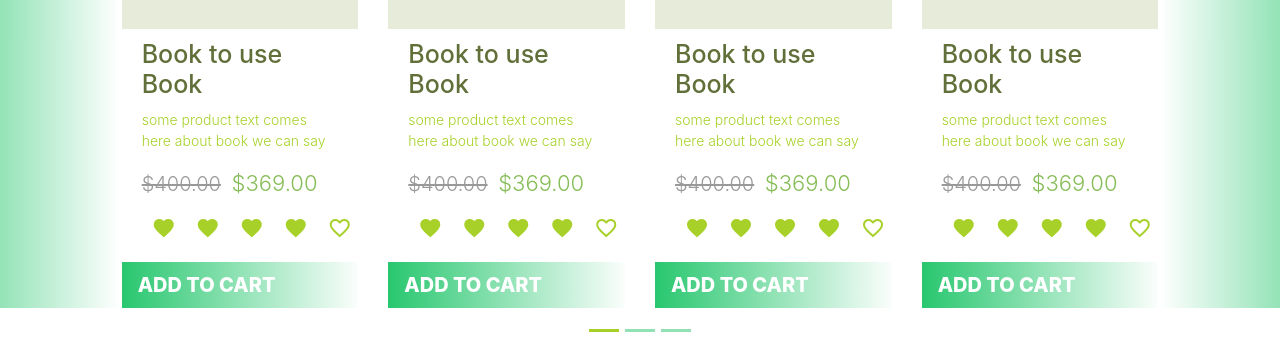
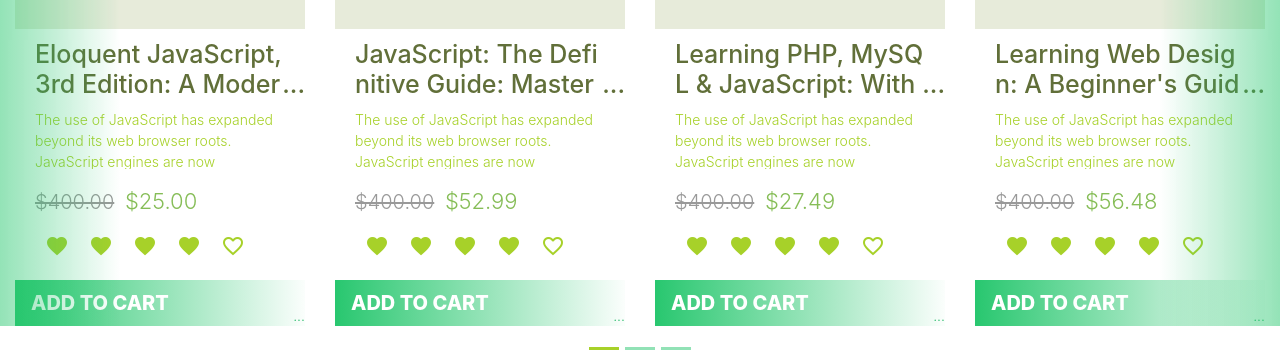
Before and after one commit to KevinThoriya/Book_e_commerce_django, a Django app: page /next_level/ in a window 1280 px wide; the page is wider, and only the part inside the window is pictured. Shown: the part 1170-1527 px from the top of that part. Run offline with Django 3.2, Linux system fonts and the light colour scheme; data comes from the database, SQL or seed files in the repository; both versions use the stored data as it was after the commit; some libraries are stand-ins or nearby versions; some web fonts are replaced.

Commit message:
make a website dynamic

```diff
--- a/app1/next_level/next_level_views.py
+++ b/app1/next_level/next_level_views.py
@@ -38,9 +38,17 @@
 def index(request):
     context = get_common_values(request)
     context.update({
-        'offers' : Offer_banner.running_offers()
+        'offers' : Offer_banner.running_offers(),
+        'book_python' : Book.objects.filter(book_category='Python')[:10],
+        'book_JavaScript' : Book.objects.filter(book_category='JavaScript')[:10],
+        'book_ASP_NET' : Book.objects.filter(book_category='ASP_NET')[:10],
+        'book_CSS' : Book.objects.filter(book_category='CSS')[:10],
+        'book_Compiler' : Book.objects.filter(book_category='Compiler')[:10],
+        'book_Rubi' : Book.objects.filter(book_category='Rubi')[:10],
+        'book_Java' : Book.objects.filter(book_category='Java')[:10],
+        'extra_books' : Book.objects.all()[:10]
     })
-    print(context)
+
     return render(request,'app1/next_level/index.html',context)
 
 def product_detail(request):
@@ -53,7 +61,9 @@
 
 def book_list(request):
     context = get_common_values(request)
-    # Sorting, filtering of book done here based on passing pera
+    context.update({
+        'books': Book.objects.all()[:50]
+    })
     return render(request,'app1/next_level/book_list.html',context)
 
 def services(request):
@@ -134,9 +144,11 @@
     rendering_div = ''
     product_dic = {}
     if not cate == 'All Categories':
-        product_dic.update({'image_url':static('app1/images/next_level/'+cate.lower()+'_demo.png')})
-    for i in range(0,10):
-        rendering_div += template.render(product_dic,request)
+        product_dic.update({'books': Book.objects.filter(book_category=cate)})
+    else :
+        product_dic.update({'books': Book.objects.all()})
+    for i in product_dic['books']:
+        rendering_div += template.render({'book': i},request)
     return HttpResponse(json.dumps({'result': rendering_div}))
 
 
--- a/app1/static/app1/css/res_style.css
+++ b/app1/static/app1/css/res_style.css
@@ -187,10 +187,23 @@
     font-size: 110%;
 }
 .product__name_h4 {
+    position: relative;
     font-size: 25px;
     margin: 10px 0;
     color: var(--text-color2);
     padding: 0px 20px;
+    --max-lines: 2;
+    --lh : 30px;
+    max-height: calc(var(--lh) * var(--max-lines));
+    overflow: hidden;
+    word-break: break-all;
+
+}
+.product__name_h4::before{
+    content: '...';
+    position: absolute;
+    right: 0;
+    bottom: 0;
 }
 .star_rating_list{
     display: flex;
@@ -261,6 +274,16 @@
 .product__line{
     color: var(--text-color3);
     padding: 0px 20px;
+    height: 60px;
+    overflow: hidden;
+    break-word: break-word;
+}
+.product__line::before{
+    content: '...';
+    position: absolute;
+    right: 0;
+    bottom: 0;
+    color: #23ba67;
 }
 .view-more-cont{
     display: none;
--- a/app1/templates/app1/next_level/conponents/best_sellers.html
+++ b/app1/templates/app1/next_level/conponents/best_sellers.html
@@ -1,3 +1,4 @@
+{% load customtag %}
 <div class="best_sellers">
   <div class="bs_Bottom">
     <div class="container-fluid">
@@ -6,38 +7,23 @@
         <div id="{{ id }}" class="carousel slide row" data-ride="carousel" data-interval="0">
           <!-- Carousel indicators -->
           <ol class="carousel-indicators bs_notification">
-            <li data-target="#{{id}}" data-slide-to="2" class="bs_notifer active"></li>
-            <li data-target="#{{id}}" data-slide-to="0" class="bs_notifer "></li>
-            <li data-target="#{{id}}" data-slide-to="1" class="bs_notifer "></li>
+            {% for book in books|length|range_for_carousel:4 %}
+            <li data-target="#{{id}}" data-slide-to="{{forloop.counter}}" class="bs_notifer {% if forloop.first %}active{% endif %}"></li>
+            {% endfor %}
           </ol>
           <!-- Wrapper for carousel items -->
-          <div class="col-lg-1 col-xs-1"></div>
-          <div class="carousel-inner col-lg-10 col-xs-10">
-            <div class="carousel-item active">
-              <div class="row">
-                {% include 'app1/next_level/conponents/product_view.html'%}
-                {% include 'app1/next_level/conponents/product_view.html'%}
-                {% include 'app1/next_level/conponents/product_view.html'%}
-                {% include 'app1/next_level/conponents/product_view.html'%}
-              </div>
-            </div>
-            <div class="carousel-item ">
-              <div class="row">
-                {% include 'app1/next_level/conponents/product_view.html'%}
-                {% include 'app1/next_level/conponents/product_view.html'%}
-                {% include 'app1/next_level/conponents/product_view.html'%}
-                {% include 'app1/next_level/conponents/product_view.html'%}
-              </div>
-            </div>
-            <div class="carousel-item ">
-              <div class="row">
-                {% include 'app1/next_level/conponents/product_view.html'%}
-                {% include 'app1/next_level/conponents/product_view.html'%}
-                {% include 'app1/next_level/conponents/product_view.html'%}
-                {% include 'app1/next_level/conponents/product_view.html'%}
-              </div>
-            </div>
-          </div>
+          <div class="carousel-inner col-lg-12 col-xs-12">
+            {% for book in books %}
+            {% if forloop.counter|add:"-1"|divisibleby:4 or forloop.first %}
+            <div class="carousel-item {% if forloop.first %}active{% endif %}">
+                  <div class="row">
+              {% endif %}
+                      {% include 'app1/next_level/conponents/product_view.html' with book=book %}
+                    {% if forloop.counter|divisibleby:4 or forloop.last %}
+                  </div>
+                </div>
+                    {% endif %}
+                    {% endfor %}
           <!-- Carousel controls -->
           <a class="carousel-control-prev bs_prev" href="#{{id}}" data-slide="prev">
             <span class="carousel-control-prev-icon"></span>
--- a/app1/templates/app1/next_level/conponents/product_view.html
+++ b/app1/templates/app1/next_level/conponents/product_view.html
@@ -4,7 +4,7 @@
   <div class="thumb-wrapper">
     <span class="Product__new">New</span>
     <div class="product__image">
-      <img src="{{ image_url|ifUrlelseStatic:'app1/images/next_level/demo.jpg' }}" class="img-fluid" alt="">
+      <img src="{{ book.book_image.url|ifUrlelseStatic:'app1/images/next_level/demo.jpg' }}" class="img-fluid" alt="">
       <div class="view-more-cont">
         <a data-fancybox data-type="ajax" data-src="{% url 'product_detail_view_n'%}" href="javascript:;">
           <div data-id="{{id}}" class="btn-lg view-more-button view_more">View More</div>
@@ -13,10 +13,10 @@
     </div>
     <div class="product__name">
       <a href="{% url 'product_detail_n' %}">
-        <h4 class="product__name_h4">{{book_short_name|default:"Book to use Book"}}</h4>
+        <h4 class="product__name_h4">{{book.book_name|default:"Book to use Book"}}</h4>
       </a>
-      <p class="product__line">{{ short_headline|default:"some product text comes here about book we can say" }}</p>
-      <p class="product__price"><strike>${{ price|default:"400.00" }}</strike> <span>$369.00</span></p>
+      <p class="product__line">{{ book.book_desc|default:"some product text comes here about book we can say" }}</p>
+      <p class="product__price"><strike>${{ price|default:"400.00" }}</strike> <span>{{book.book_price}}</span></p>
       <div class="star-rating">
         <ul class="star_rating_list">
           <li class="rate_star"><span class="material-icons">favorite</span></li>
--- a/app1/templates/app1/next_level/index.html
+++ b/app1/templates/app1/next_level/index.html
@@ -9,13 +9,38 @@
 <!--Offer Banner ended-->
 
 <!--Best Sellers Book started-->
-  {% include 'app1/next_level/conponents/best_sellers.html' with id="trending_product" text1="Trending" text2="Books"  %}
+  {% include 'app1/next_level/conponents/best_sellers.html' with id="Top_python" text1="Best Selling of " text2=" Javascript" books=book_JavaScript %}
 <!--Best sellers book ended-->
+
+
+<!--Best Sellers Book started-->
+{% include 'app1/next_level/conponents/best_sellers.html' with id="asp" text1="Top Selling of " text2=" ASP.NET" books=book_ASP_NET %}
+<!--Best sellers book ended-->
+
+
+<!--Best Sellers Book started-->
+{% include 'app1/next_level/conponents/best_sellers.html' with id="css" text1="Best Selling of " text2=" CSS" books=book_CSS %}
+<!--Best sellers book ended-->
+
+
+<!--Best Sellers Book started-->
+{% include 'app1/next_level/conponents/best_sellers.html' with id="com" text1="Top Selling of " text2=" Complier Design" books=book_Compiler %}
+<!--Best sellers book ended-->
+
+
+<!--Best Sellers Book started-->
+{% include 'app1/next_level/conponents/best_sellers.html' with id="rubi" text1="Best Selling of " text2=" Rubi" books=book_Rubi %}
+<!--Best sellers book ended-->
+
+<!--Best Sellers Book started-->
+{% include 'app1/next_level/conponents/best_sellers.html' with id="java" text1="Top Selling of " text2=" Java" books=book_Java %}
+<!--Best sellers book ended-->
+
 
   {% include 'app1/next_level/conponents/free_delevery_box.html' %}
 
   <!--new arrive started-->
-  {% include 'app1/next_level/conponents/best_sellers.html' with id="new_added" text1="New" text2="Added" %}
+  {% include 'app1/next_level/conponents/best_sellers.html' with id="new_added" text1="New" text2="Added"  books=extra_books %}
 <!--new arrive ended-->
 
   {% include 'app1/next_level/conponents/fotter.html' %}
--- a/app1/templatetags/customtag.py
+++ b/app1/templatetags/customtag.py
@@ -17,3 +17,14 @@
 @register.filter(name='index')
 def index(value, index):
     return value[index]
+
+
+@register.filter(name='range_for_carousel')
+def range_for_carousel(total_length, divider):
+    total_length = int(total_length)
+    divider = int(divider)
+    print(total_length, divider)
+    full_caro = (total_length % divider)
+    extra_caro = 1 if (total_length - divider*full_caro) else 0
+    print(range(full_caro + extra_caro))
+    return range(full_caro + extra_caro)
```
Also changed, not shown: app1/templates/app1/next_level/book_list.html (+13 -21 lines), db.sqlite3.
